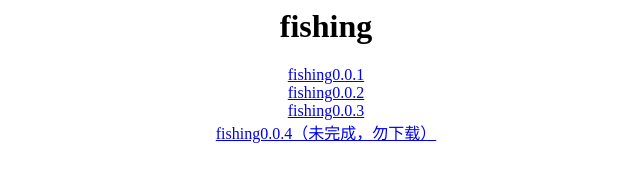
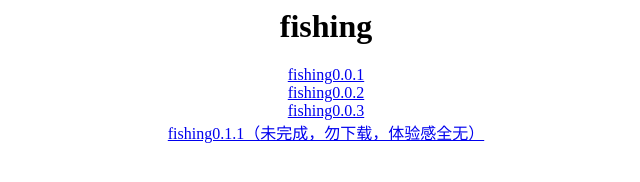
Before and after one commit to lyuwenhan/lyuwenhan.github.io, a plain HTML site: page fishing/index.html in a window 1280 px wide. Shown: the whole page, without its empty margins (314-954 px from the left). Drawn offline with Linux system fonts and the light colour scheme.

Commit message:
Update index.html

```diff
--- a/fishing/index.html
+++ b/fishing/index.html
@@ -20,6 +20,6 @@
 	<a href='https://lyuwenhan.github.io/file/fishing0.0.1.zip'>fishing0.0.1</a><br>
 	<a href='https://lyuwenhan.github.io/file/fishing0.0.2.zip'>fishing0.0.2</a><br>
 	<a href='https://lyuwenhan.github.io/file/fishing0.0.3.zip'>fishing0.0.3</a><br>
-	<a href='https://lyuwenhan.github.io/file/fishing0.0.4.zip'>fishing0.0.4（未完成，勿下载）</a><br>
+	<a href='https://lyuwenhan.github.io/file/fishing0.1.1.zip'>fishing0.1.1（未完成，勿下载，体验感全无）</a><br>
   </body>
 </html>
```
